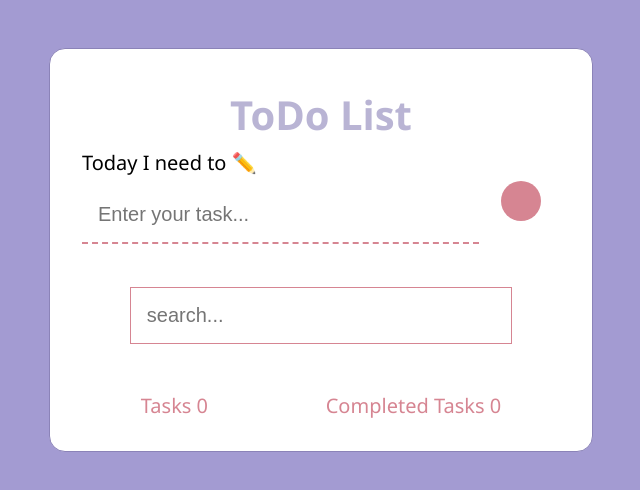
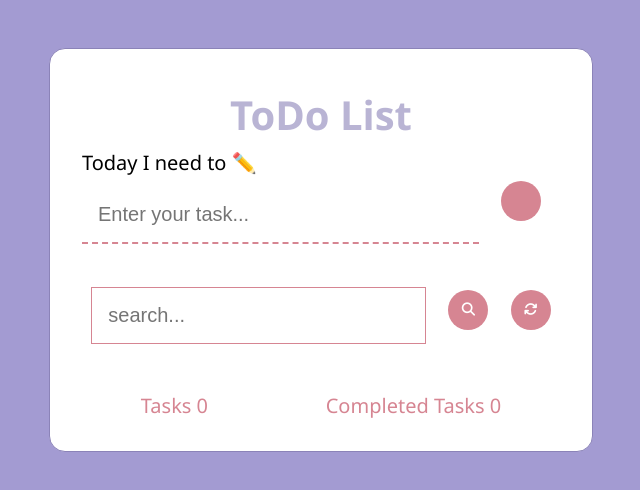
Before and after one commit to dee2323/ToDOListReactTask, a React (Create React App) app in the folder myapp/: page / in a window 1280 px wide. Shown: the top 490 px of the page, without its empty margins (319-959 px from the left). Built offline with nearby package versions, Linux system fonts and the light colour scheme.

Commit message:
handle search

```diff
--- a/myapp/src/App.js
+++ b/myapp/src/App.js
@@ -6,8 +6,10 @@ import TasksList from './components/TasksList';
 import './App.css'
 function App() {
   const [tasks, setTasks] = useState([])
+  const [searchList, setSearchList] = useState([])
+  const [isSearching, setIsSearching] = useState(false)
   const handleAddingTask = (task) => {
-    setTasks([...tasks, { task, id: tasks.length, isCompleted: false }])
+    setTasks([...tasks, { task, id: Math.random() * (new Date()).getTime(), isCompleted: false }])
   }
   const handleDeletingTask = (id) => {
     const newTasks = tasks.filter((task) => task.id !== id);
@@ -18,13 +20,17 @@ function App() {
     const newTask = tasks.find(task => { if (task.id === id) task.isCompleted = !task.isCompleted });
     setTasks([...tasks])
   }
+  const handleSearch = (searchKey) => {
+    const newTask = tasks.filter(task => String(task.task).includes(searchKey))
+    setSearchList([...newTask]);
+  }
   console.log(tasks)
   return (
     <div className="App">
       <TaskForm handleAddingTask={handleAddingTask} />
-      <TaskSearch />
-      <TasksList tasks={tasks} handleDeletingTask={handleDeletingTask} handleCompletion={handleCompletion} />
-      <Footer countTasks={tasks.length} />
+      <TaskSearch handleSearch={handleSearch} setIsSearching={setIsSearching} />
+      <TasksList tasks={isSearching ? searchList : tasks} handleDeletingTask={handleDeletingTask} handleCompletion={handleCompletion} />
+      <Footer countTasks={tasks.length} tasks={tasks} />
     </div>
   );
 }
--- a/myapp/src/components/Footer/index.js
+++ b/myapp/src/components/Footer/index.js
@@ -1,10 +1,12 @@
 import React from 'react'
 import style from './style.module.css'
-const Footer = ({ countTasks }) => {
+const Footer = ({ countTasks, count, tasks }) => {
+    let counter = 0;
+    tasks.length && tasks.map(task => task.isCompleted ? counter++ : '')
     return (
         <div className={style.counterContainer}>
             <div className="count-tasks">Tasks {countTasks}</div>
-            <div className="completed-tasks">Completed Tasks 0</div>
+            <div className="completed-tasks">Completed Tasks {counter}</div>
         </div>)
 }
 export default Footer;
--- a/myapp/src/components/TaskSearch/index.js
+++ b/myapp/src/components/TaskSearch/index.js
@@ -1,6 +1,9 @@
-import React from 'react'
+import React, { useState } from 'react'
 import style from './style.module.css'
-const TaskSearch = () => {
-    return <> <input type="text" placeholder="search..." className={style.search} id="search" /></>
+const TaskSearch = ({ handleSearch, setIsSearching }) => {
+    const [input, setInput] = useState('')
+    return <div style={{ display: 'flex', alignItems: 'center', justifyContent: 'center' }}> <input type="text" placeholder="search..." className={style.search} id="search" value={input} onChange={(e) => setInput(e.target.value)} /><button><i class="fa-solid fa-magnifying-glass" onClick={() => { handleSearch(input); setIsSearching(true) }}></i></button>
+        <button onClick={() => { setInput(''); setIsSearching(false) }}><i class="fa-solid fa-arrows-rotate"></i></button></div>
+
 }
 export default TaskSearch;
--- a/myapp/src/components/TaskSearch/style.module.css
+++ b/myapp/src/components/TaskSearch/style.module.css
@@ -1,6 +1,24 @@
 .search {
-    width: 80%;
+    width: 70%;
     border: 1px solid rgb(214, 133, 146);
     margin-top: 1.7rem;
+    display: inline-block;
     align-self: center;
+
 }
+button {
+    height: 40px;
+    display: inline-block;
+    margin-left: 1.4rem;
+    width: 40px;
+    border-radius: 20px;
+    -webkit-border-radius: 20px;
+    -moz-border-radius: 20px;
+    -ms-border-radius: 20px;
+    -o-border-radius: 20px;
+    background-color: rgb(214, 133, 146);
+    color: white;
+    border: none;
+    outline: none;
+    cursor: pointer;
+}
```
